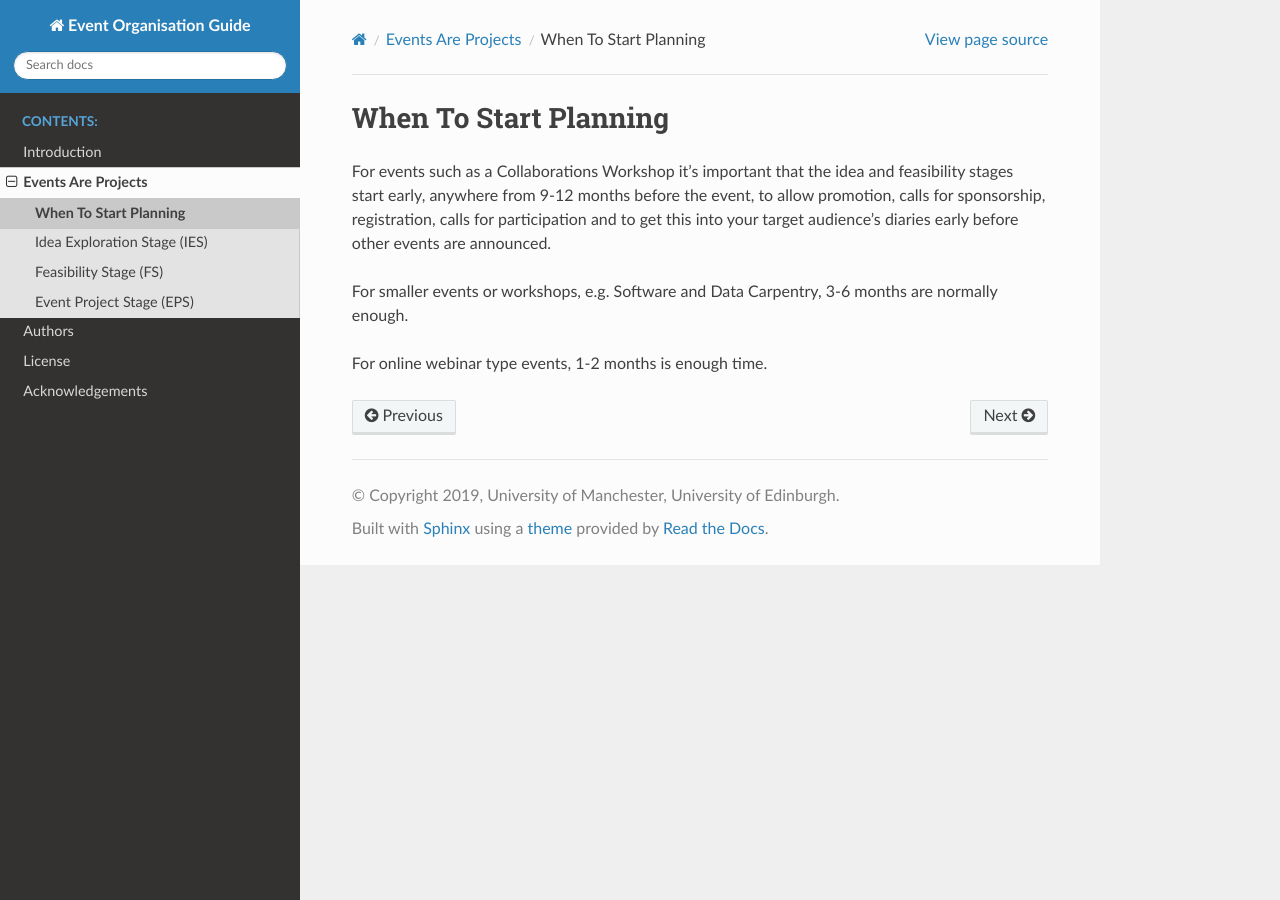
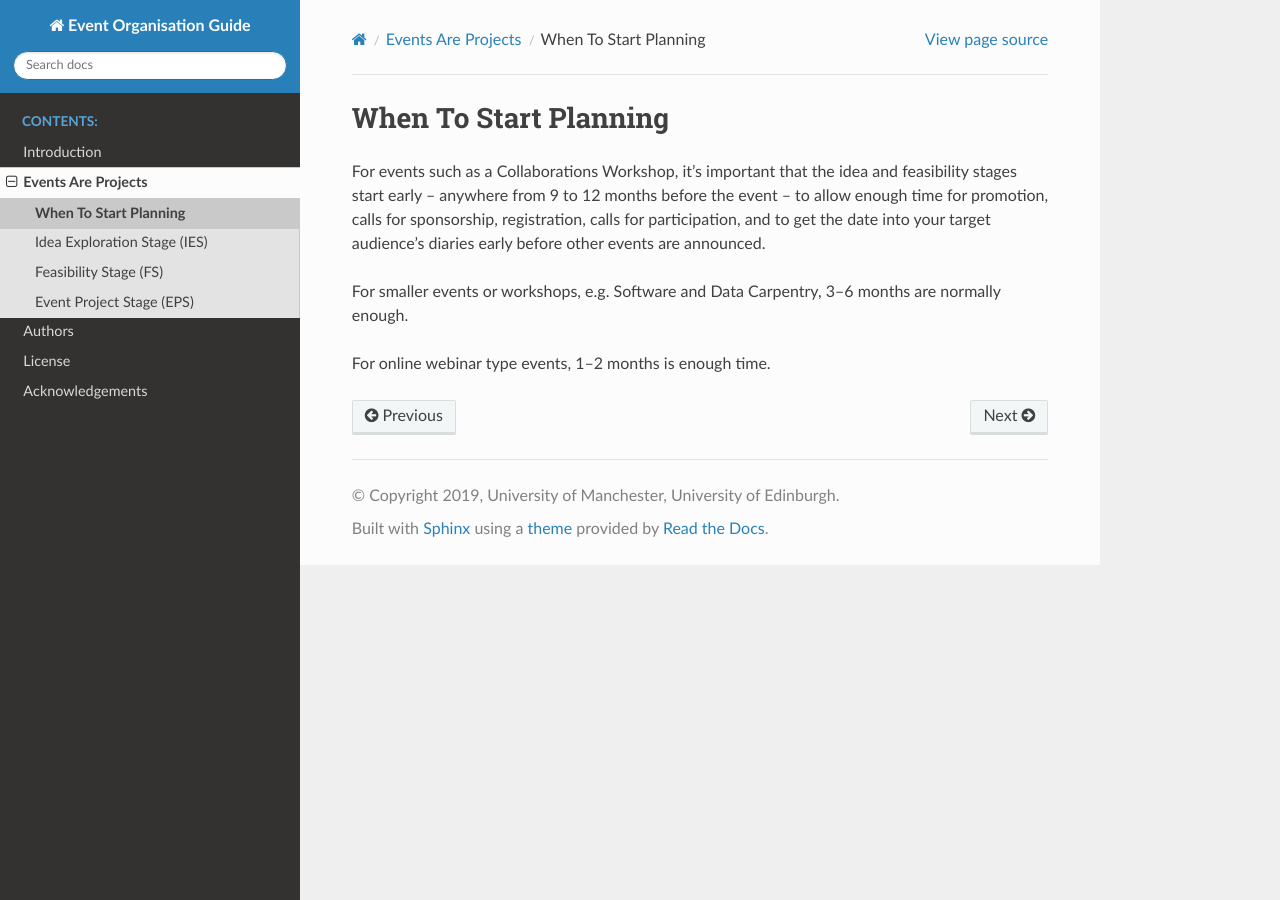
Before and after one commit to softwaresaved/event-organisation-guide, a Sphinx documentation site: the page built from docs/eog/when-to-start.rst, in a window 1280 px wide. Built offline with Sphinx 7.4.7 and the Read the Docs theme 2.0.0, drawn with Linux system fonts in a browser that asks for light colours.

Commit message:
Update when-to-start.rst

```diff
--- a/docs/eog/when-to-start.rst
+++ b/docs/eog/when-to-start.rst
@@ -2,8 +2,8 @@
 
 When To Start Planning
 ----------------------
-For events such as a Collaborations Workshop it’s important that the idea and feasibility stages start early, anywhere from 9-12 months before the event, to allow promotion, calls for sponsorship, registration, calls for participation and to get this into your target audience’s diaries early before other events are announced.
+For events such as a Collaborations Workshop, it’s important that the idea and feasibility stages start early – anywhere from 9 to 12 months before the event –  to allow enough time for promotion, calls for sponsorship, registration, calls for participation, and to get the date into your target audience’s diaries early before other events are announced.
 
-For smaller events or workshops, e.g. Software and Data Carpentry, 3-6 months are normally enough.
+For smaller events or workshops, e.g. Software and Data Carpentry, 3–6 months are normally enough.
 
-For online webinar type events, 1-2 months is enough time.
+For online webinar type events, 1–2 months is enough time.
```
